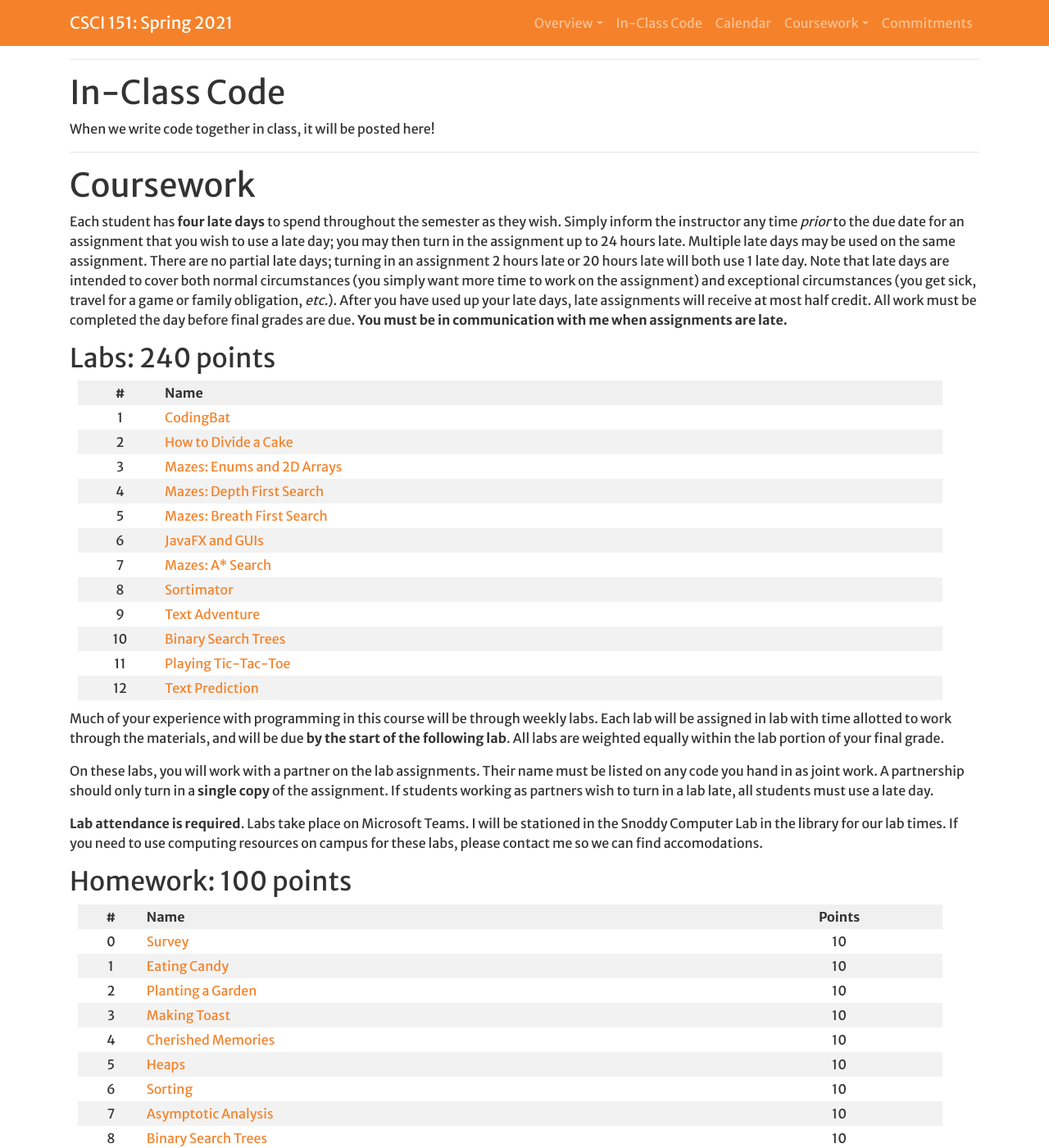
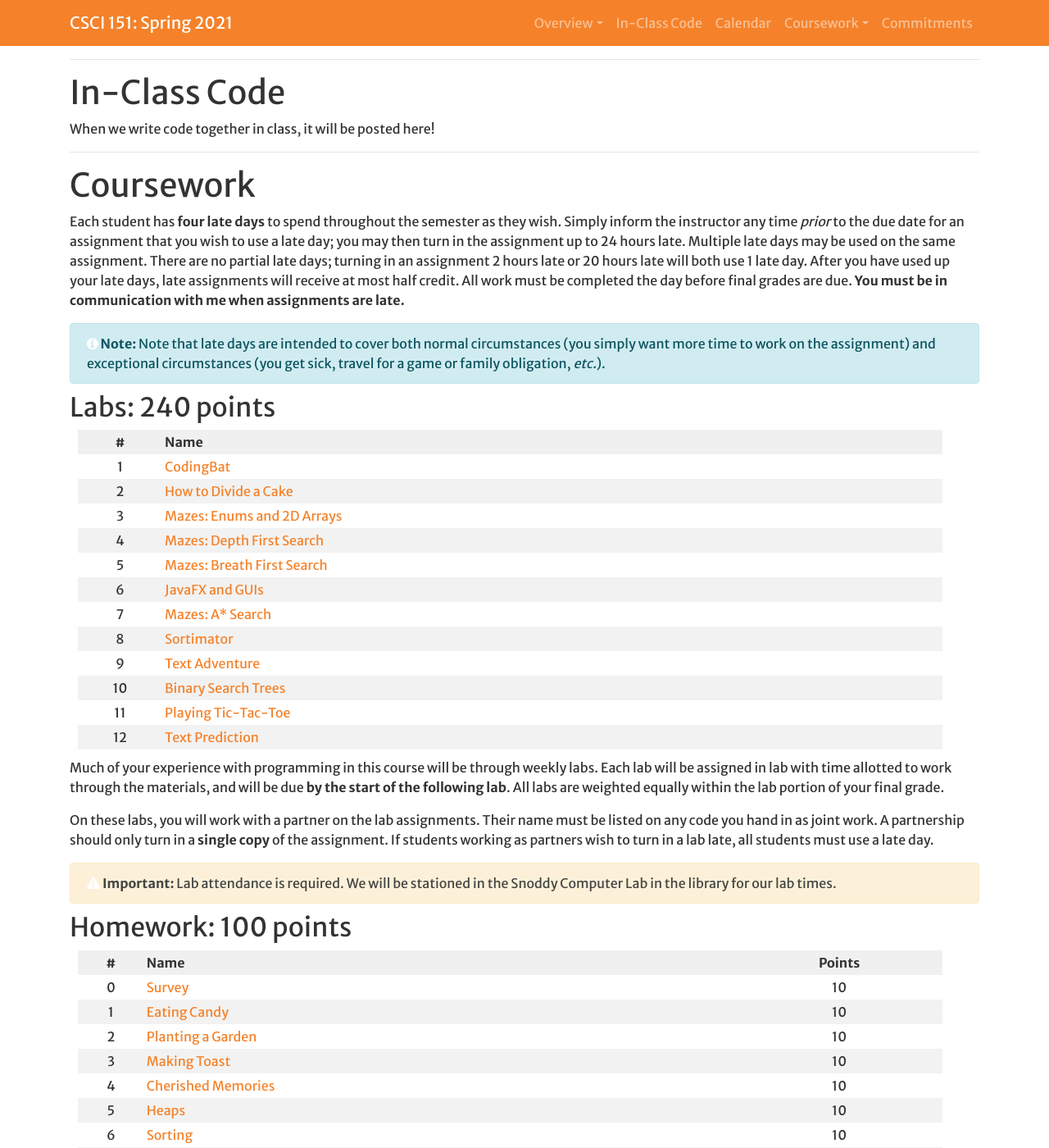
Before and after one commit to Hendrix-CS/csci151, a Jekyll site: the page built from index.md, in a window 1280 px wide and 1400 px high, scrolled down 1590 px. Shown: the whole window at 82% size. Built offline with Jekyll 4.4.1, drawn with Linux system fonts in a browser that asks for light colours; a script that is not in the unit is left out; our own code applies the rules of GitHub Pages for plain Markdown files; some of the changed text lies outside the part shown.

Commit message:
updates to syllabus, making notes and warnings

```diff
--- a/index.md
+++ b/index.md
@@ -81,17 +81,9 @@ When we write code together in class, it will be posted here!
 <hr>
 # Coursework
 
-Each student has **four late days** to spend throughout the semester as they wish.
-Simply inform the instructor any time *prior* to the due date for an assignment
-that you wish to use a late day; you may then turn in the assignment up to 24
-hours late. Multiple late days may be used on the same assignment. There are no
-partial late days; turning in an assignment 2 hours late or 20 hours late will
-both use 1 late day. Note that late days are intended to cover both normal
-circumstances (you simply want more time to work on the assignment) and
-exceptional circumstances (you get sick, travel for a game or family
-obligation, *etc.*). After you have used up your late days, late assignments
-will receive at most half credit. All work must be completed the day before final grades are due.
-**You must be in communication with me when assignments are late.**
+Each student has **four late days** to spend throughout the semester as they wish. Simply inform the instructor any time *prior* to the due date for an assignment that you wish to use a late day; you may then turn in the assignment up to 24 hours late. Multiple late days may be used on the same assignment. There are no partial late days; turning in an assignment 2 hours late or 20 hours late will both use 1 late day. After you have used up your late days, late assignments will receive at most half credit. All work must be completed the day before final grades are due. **You must be in communication with me when assignments are late.**
+
+{% include note.html content="Note that late days are intended to cover both normal circumstances (you simply want more time to work on the assignment) and exceptional circumstances (you get sick, travel for a game or family obligation, *etc.*)." %}
 
 ## <a name="labs">Labs</a>: 240 points
 
@@ -114,10 +106,8 @@ Much of your experience with programming in this course will be through weekly l
 
 On these labs, you will work with a partner on the lab assignments. Their name must be listed on any code you hand in as joint work. A partnership should only turn in a **single copy** of the assignment. If students working as partners wish to turn in a lab late, all students must use a late day.
 
-**Lab attendance is required**. Labs take place on Microsoft Teams. I will be
-stationed in the Snoddy Computer Lab in the library for our lab times. If you
-need to use computing resources on campus for these labs, please contact me
-so we can find accomodations.
+{% include important.html content="Lab attendance is required. We will be
+stationed in the Snoddy Computer Lab in the library for our lab times." %}
 
 ## <a name="hw">Homework</a>: 100 points
 
@@ -137,6 +127,8 @@ so we can find accomodations.
 There will often be short homework assignments to be completed over the weekend, assigned on Friday and due the next week. These will be practice to
 help you solidify the concepts from class before labs and exams.
 
+{% include warning.html content="You must work individually on the homeworks. You may discuss concepts and ideas with your classmates, but the code you turn in must be your own." %}
+
 ## <a name="projects">Projects</a>: 400 points
 
 | #  | Name | Points |
@@ -147,7 +139,10 @@ help you solidify the concepts from class before labs and exams.
 
 You will have three projects in this course, one about every five weeks. These projects will cover concepts we have discussed in class and in labs, and will be due approximately two weeks after they are assigned.
 
-**You must work individually on the first two projects.** You may discuss concepts and ideas with your classmates, but the code you turn in must be your own. You will be graded not only on correctness, but also technique, documentation and evaluation of your solution. Further details on the grading standards and handin instructions for each project will be given when they are assigned.
+You will be graded not only on correctness, but also technique, documentation and evaluation of your solution. Further details on the grading standards and handin instructions for each project will be given when they are assigned.
+
+{% include warning.html content="You must work individually on the first two projects. You may discuss concepts and ideas with your classmates, but the code you turn in must be your own." %}
+
 
 ## <a name="exams">Exams</a>: 200 points
 
@@ -159,7 +154,7 @@ They will consist of short answer questions along with writing and debugging cod
 
 There is no final exam; you will complete a final project instead, as described above under Projects.
 
-If you earn less than 80 points on an exam, you may earn back up to an 80 by scheduling meetings with me to revisit missed questions and demonstrate your understanding on new and similar questions.
+{% include tip.html content="If you earn less than 80 points on an exam, you may earn back up to an 80 by scheduling meetings with me to revisit missed questions and demonstrate your understanding on new and similar questions." %}
 
 ## <a name="checkins">Checkins</a>: 60 points
 
```
